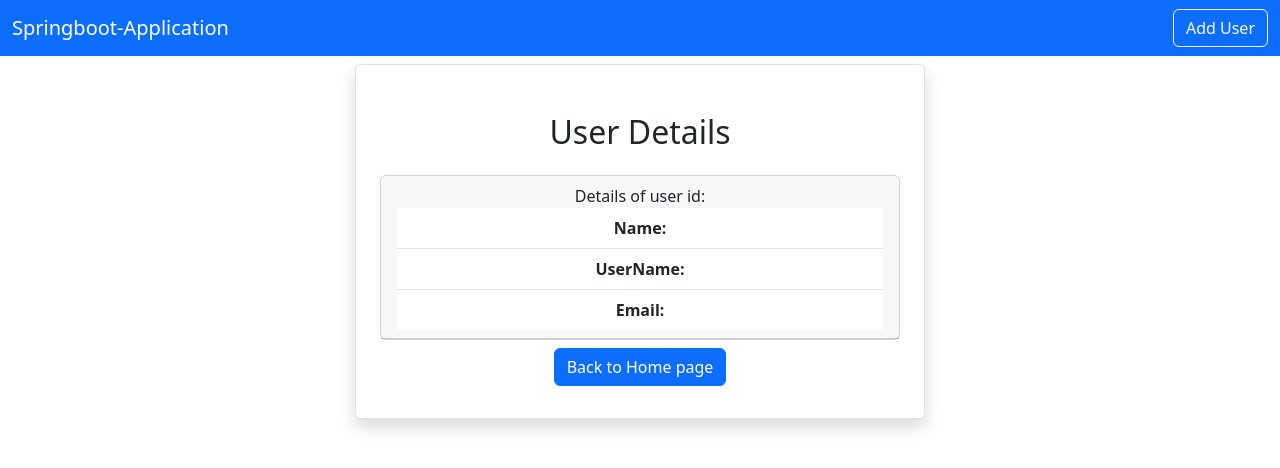
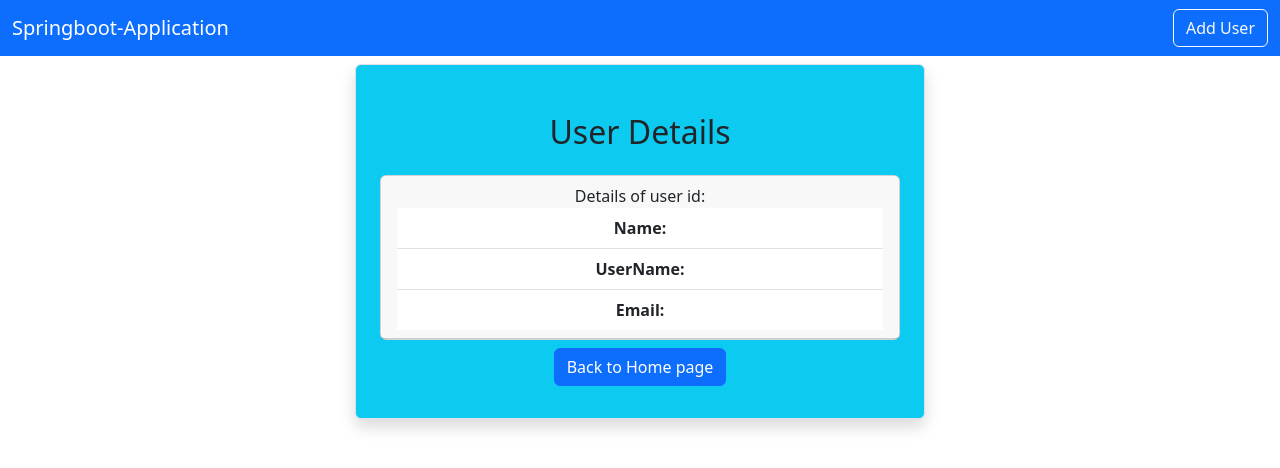
Before and after one commit to Binuri1/Springboot-tutorial, a React (Create React App) app in the folder react-frontend/: page /viewuser/1 in a window 1280 px wide. Shown: the top 468 px of the page. Built offline with nearby package versions, Linux system fonts and the light colour scheme; no server answers.

Commit message:
Give styles to form in viewUser.js

```diff
--- a/react-frontend/src/users/ViewUser.js
+++ b/react-frontend/src/users/ViewUser.js
@@ -22,9 +22,9 @@ export default function ViewUser() {
     }
 
   return (
-    <div className='container'>
+    <div className='container '>
     <div className='row'>
-        <div className='col-md-6 offset-md-3 border rounded p-4 mt-2 shadow'>
+        <div className='col-md-6 offset-md-3 border rounded p-4 mt-2 shadow  bg-info'>
             <h2 className='text-center m-4'>User Details</h2>
             <div className='card'>
                 <div className='card-header'>
```
